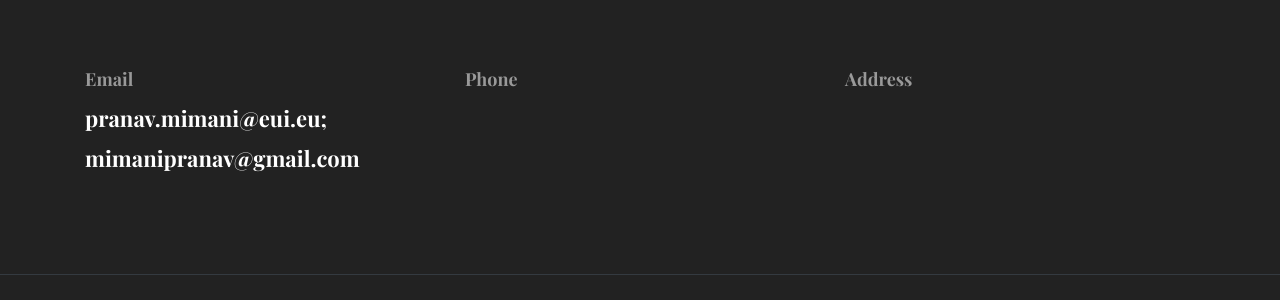
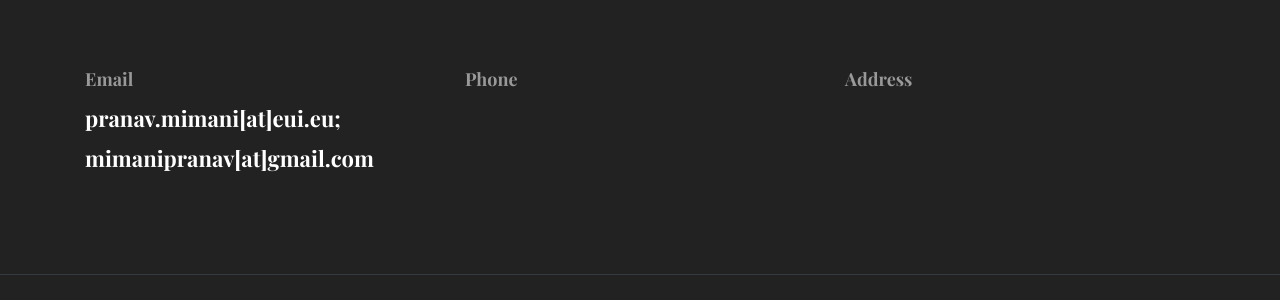
Before and after one commit to pranavmimani/pranavmimani.github.io, a Jekyll site: the page built from index.html, in a window 1280 px wide and 900 px high, scrolled down 2176 px. Shown: the part 529-829 px from the top of the window. Built offline with Jekyll 4.4.1, drawn with Linux system fonts in a browser that asks for light colours.

```diff
--- a/_data/settings.yml
+++ b/_data/settings.yml
@@ -6,7 +6,7 @@ title: Pranav Mimani
 #logo:
 author: Pranav
 description: I am a Macroeconomist
-email: pranav.mimani@eui.eu; mimanipranav@gmail.com
+email: pranav.mimani[at]eui.eu; mimanipranav[at]gmail.com
 #phone:
 #address:
 copyright:
@@ -115,4 +115,4 @@ portfolio-label:
 # Contact Section
 
 #contact-title: Contact Info
-contact-email: pranav.mimani@eui.eu; mimanipranav@gmail.com
+contact-email: pranav.mimani[at]eui.eu; mimanipranav[at]gmail.com
```
